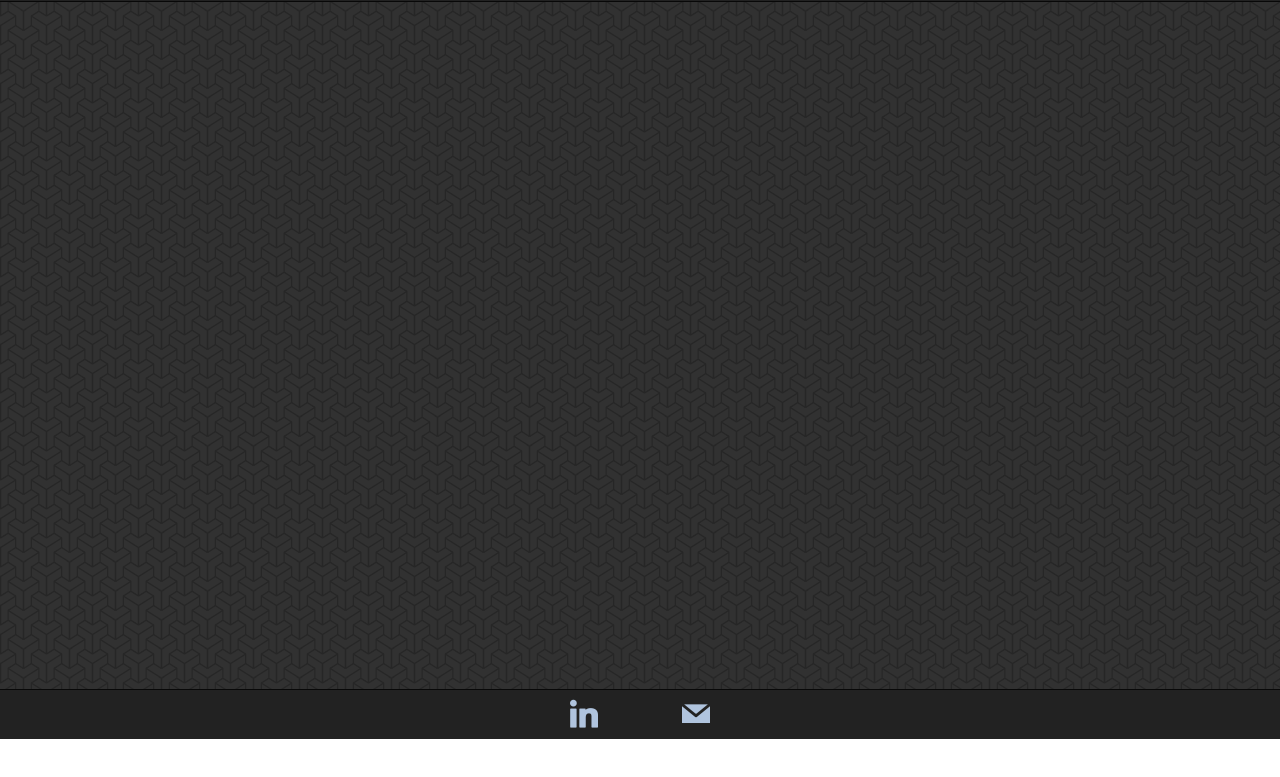
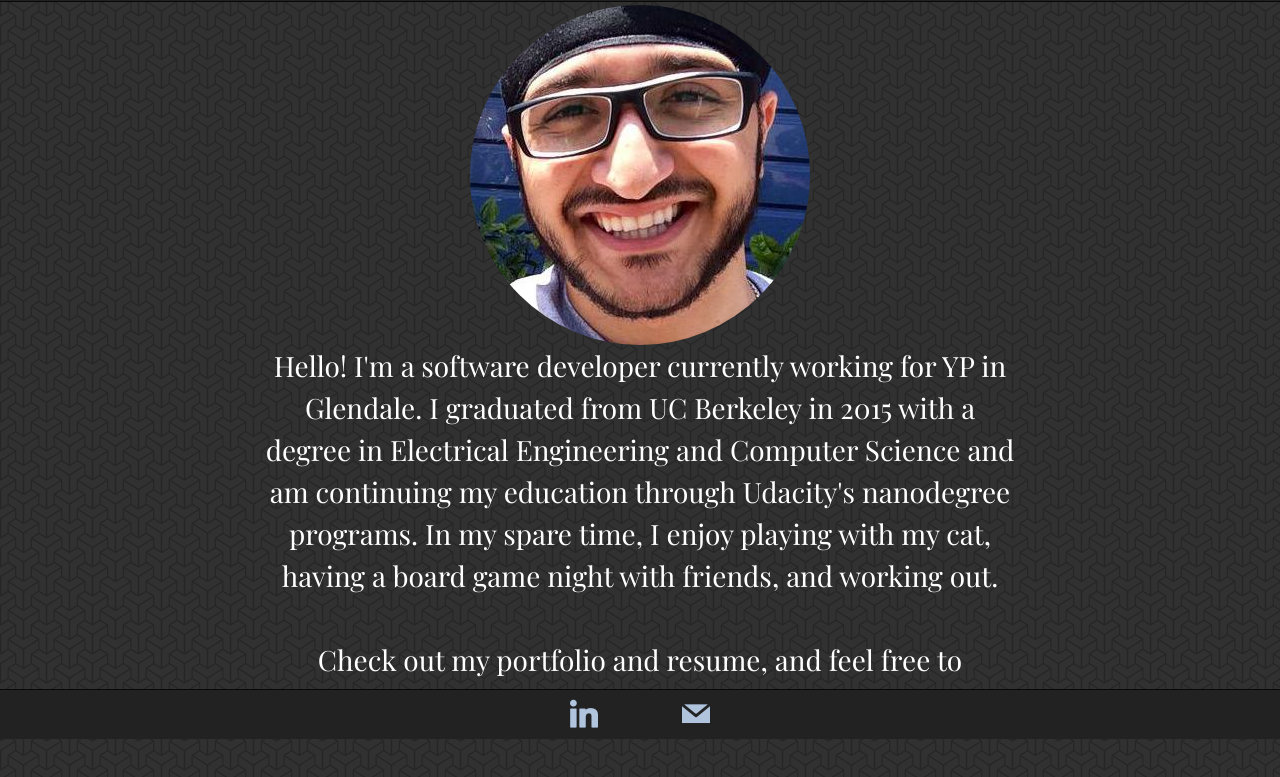
Before and after one commit to jsjaspreet/UdacityPortfolioProject, a website: page resources/pages/index.html in a window 1280 px wide. Shown: the part 61-838 px from the top of the page. Before the commit the page ends 800 px from the top, so only its background shows below. Drawn offline with nearby package versions, Linux system fonts and the light colour scheme; a web font is replaced by a local one.

Commit message:
Mostly done landing page, needs <a> tags for linking the intro text, portfolio aspect remains

```diff
--- a/package.json
+++ b/package.json
@@ -20,6 +20,7 @@
     "grunt-responsive-images": "^0.1.7"
   },
   "devDependencies": {
-    "grunt": "^0.4.5"
+    "grunt": "^0.4.5",
+    "grunt-contrib-clean": "^0.6.0"
   }
 }
--- a/resources/pages/index.html
+++ b/resources/pages/index.html
@@ -9,7 +9,7 @@
 	<meta name="author" content="Jaspreet Singh">
 	<link rel="icon" href="../styles/favicon.ico">
 	<link rel="stylesheet" href="../../resources/styles/css/index.css">
-
+	<link href='https://fonts.googleapis.com/css?family=Playfair+Display' rel='stylesheet'>
 	<title>Jaspreet Singh</title>
 
 	<!-- Bootstrap core CSS -->
@@ -37,7 +37,7 @@
 					<div class="logo">
 						<span class="ge-zodiac" id="lion-glyph">m</span>
 						<span class="name">
-             			 	<span id="first-name">Jaspreet</span>
+							<span id="first-name">Jaspreet</span>
 						<span id="last-name">Singh</span>
 						</span>
 					</div>
@@ -56,7 +56,31 @@
 
 	<div class="container content">
 		<div class="row">
-
+			<div class="col-lg-12">fdsfsd</div>
+		</div>
+		<div class="row">
+			<div class="col-md-12 text-center"><img
+					class="rounded text-center"
+					srcset="../styles/images/profilepic/profile-pic-small.jpg 240w,
+							../styles/images/profilepic/profile-pic-large.jpg 340w"
+					sizes="(min-width:500px) 340px,
+						   240px"
+					src="../styles/images/profilepic/profile-pic-small.jpg" alt="Profile Pic">
+			</div>
+			</div>
+		<div class="row">
+			<div class="col-md-2"></div>
+			<div class="col-md-8 text-center">
+				<p id="intro-text">
+					Hello! I'm a software developer currently working for YP in Glendale. I graduated from UC Berkeley in
+					2015 with a degree in Electrical Engineering and Computer Science and am continuing my education
+					through Udacity's nanodegree programs. In my spare time, I enjoy playing with my cat, having a board
+					game night with friends, and working out.
+					<br><br>
+					Check out my portfolio and resume, and feel free to connect or leave a message.
+				</p>
+			</div>
+			<div class="col-md-2"></div>
 		</div>
 	</div>
 
--- a/resources/styles/css/index.css
+++ b/resources/styles/css/index.css
@@ -31,6 +31,7 @@
 
 	.content {
 		padding-top: 3em;
+		padding-bottom: 3.3em;
 	}
 
 }
@@ -48,6 +49,7 @@
 
 	.content {
 		padding-top: 3.3em;
+		padding-bottom: 3.3em;
 	}
 }
 
@@ -101,6 +103,15 @@
 	display:inline-block;
 }
 
+.rounded {
+	border-radius: 50%;
+}
+
+#intro-text {
+	font:  2em/150% Playfair Display, serif;
+	color: white;
+
+}
 
 .tap-target:link,
 .tap-target:active,
```
Also changed, not shown: Gruntfile.js (+10 -4 lines), resources/styles/images/profilepic/profile-pic-large.jpg (added), resources/styles/images/profilepic/profile-pic-small.jpg (added), resources/styles/images/profilepic/profile-pic.jpg (renamed from resources/styles/images/profile-pic.jpg).
